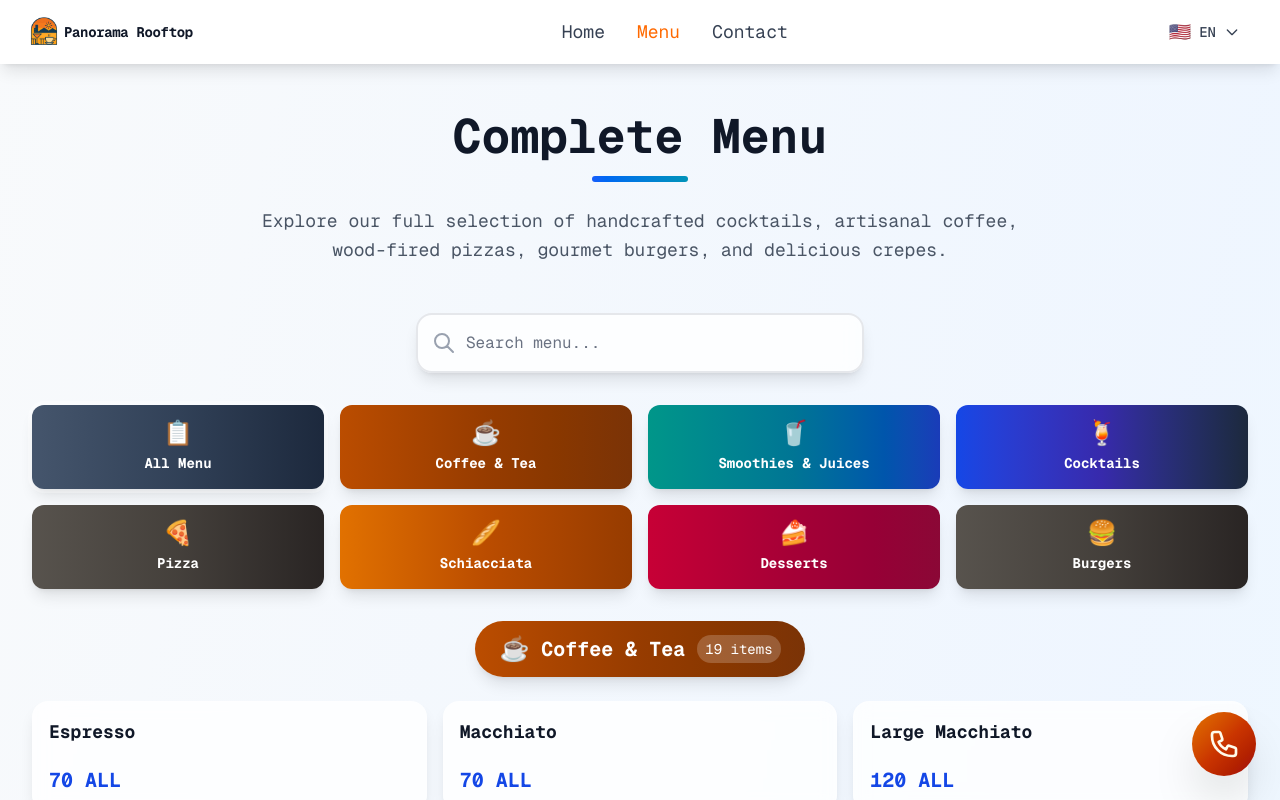
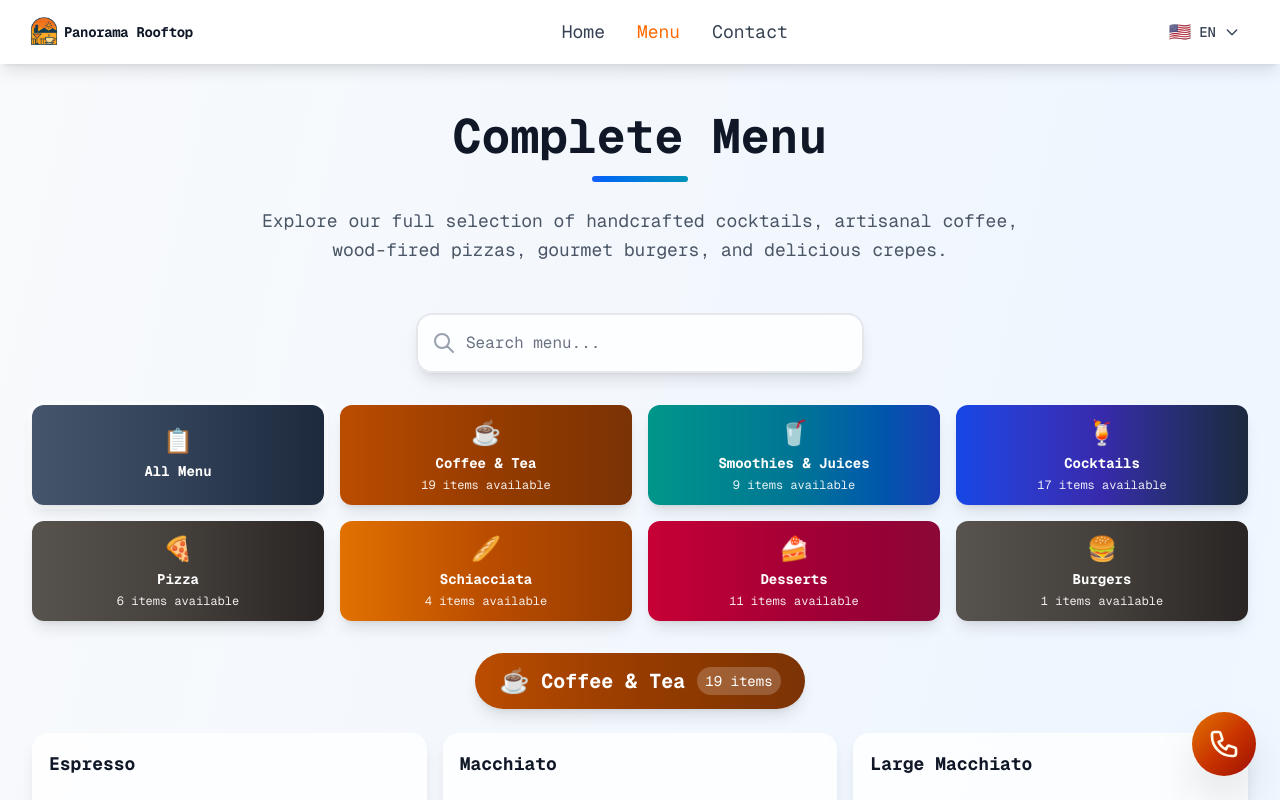
Before and after one commit to juxhinxhihani/panorama-rooftop, a Next.js app: page /menu in a window 1280 px wide. Shown: the top 800 px of the page. Built offline with nearby package versions, Linux system fonts and the light colour scheme.

Commit message:
Updated FullMenuScreen.tsx

```diff
--- a/src/screens/FullMenuScreen.tsx
+++ b/src/screens/FullMenuScreen.tsx
@@ -547,6 +547,7 @@ export default function FullMenuScreen() {
                             <div className="text-center">
                                 <span className="text-2xl block mb-1">{category.icon}</span>
                                 <h3 className="text-sm font-bold mb-1">{category.title}</h3>
+                                <p className="text-white/90 text-xs">{category.items.length} items available</p>
                             </div>
                         </button>
                     ))}
@@ -721,8 +722,7 @@ export default function FullMenuScreen() {
                         <div className="flex justify-center">
                             <a
                                 href="tel:+355696068669"
-                                className="border-2 border-amber-600 bg-gradient-to-r from-amber-600/10 via-orange-700/10 to-red-800/10 text-amber-800 px-8 py-4 rounded-xl font-semibold hover:bg-gradient-to-r hover:from-amber-600 hover:via-orange-700 hover:to-red-800 hover:text-amber-50 hover:border-amber-700 transform hover:scale-105 transition-all duration-300 shadow-lg"
-                            >
+                                className="border-2 border-amber-600 bg-gradient-to-r from-amber-600/10 via-orange-700/10 to-red-800/10 text-amber-800 px-8 py-4 rounded-xl font-semibold hover:bg-gradient-to-r hover:from-amber-600 hover:via-orange-700 hover:to-red-800 hover:text-amber-50 hover:border-amber-700 transform hover:scale-105 transition-all duration-300 shadow-lg">
                                 {t('callNow')}
                             </a>
                         </div>
```
